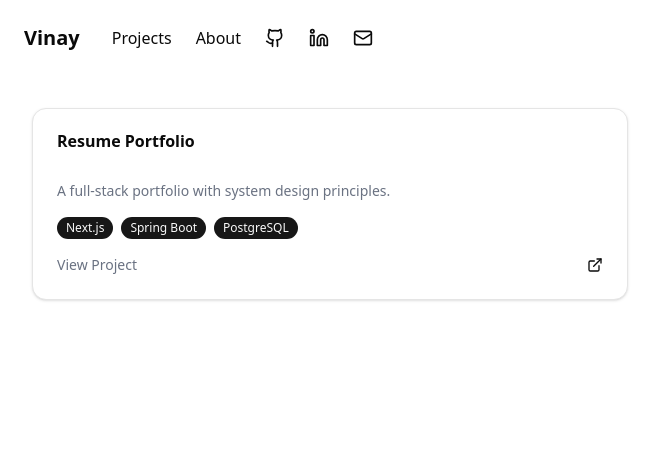
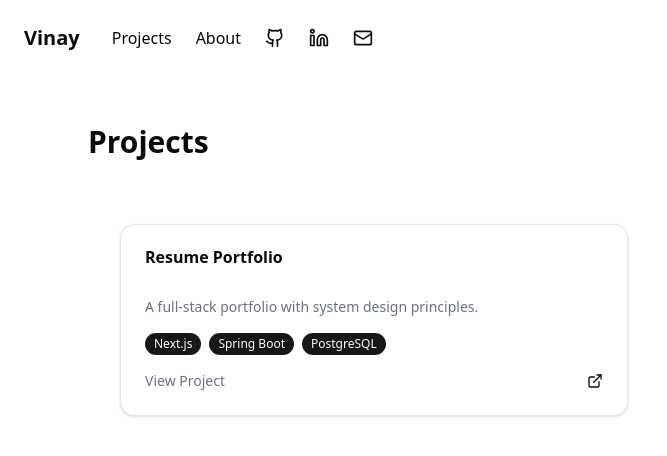
Before and after one commit to MVK-69/ResumePortfolio, a Next.js app in the folder resume-portfolio/: page /projects in a window 1280 px wide. Shown: the top 456 px of the page, without its empty margins (0-667 px from the left). Built offline with nearby package versions, Linux system fonts and the light colour scheme.

Commit message:
Phase-2 - Animations
Create a Page Container Component

```diff
--- a/resume-portfolio/app/projects/page.tsx
+++ b/resume-portfolio/app/projects/page.tsx
@@ -1,10 +1,12 @@
 import { Card, CardContent, CardHeader, CardTitle } from "@/components/ui/card";
 import { Badge } from "@/components/ui/badge";
 import { ExternalLink } from "lucide-react";
+import PageContainer from "@/components/PageContainer";
 
 
 export default function Projects() {
   return (
+    <PageContainer title="Projects">
       <section className="p-8 grid grid-cols-1 md:grid-cols-2 gap-6">
         <Card>
           <CardHeader>
@@ -26,5 +28,6 @@ export default function Projects() {
           </CardContent>
         </Card>
       </section>
+    </PageContainer>
   );
 }
--- /dev/null
+++ b/resume-portfolio/components/PageContainer.tsx
@@ -0,0 +1,14 @@
+export default function PageContainer({
+  title,
+  children,
+}: {
+  title: string;
+  children: React.ReactNode;
+}) {
+  return (
+    <section className="max-w-6xl mx-auto px-6 py-12">
+      <h1 className="text-3xl font-bold mb-8">{title}</h1>
+      {children}
+    </section>
+  );
+}
```
Lines whose indentation alone changed are shown as unchanged.
